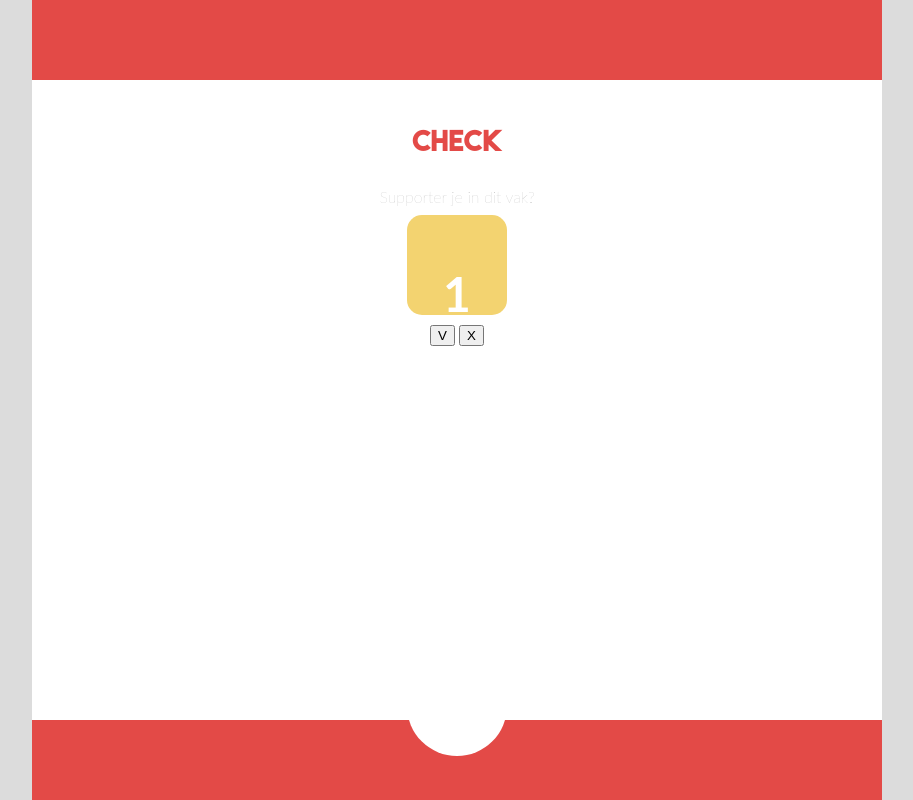
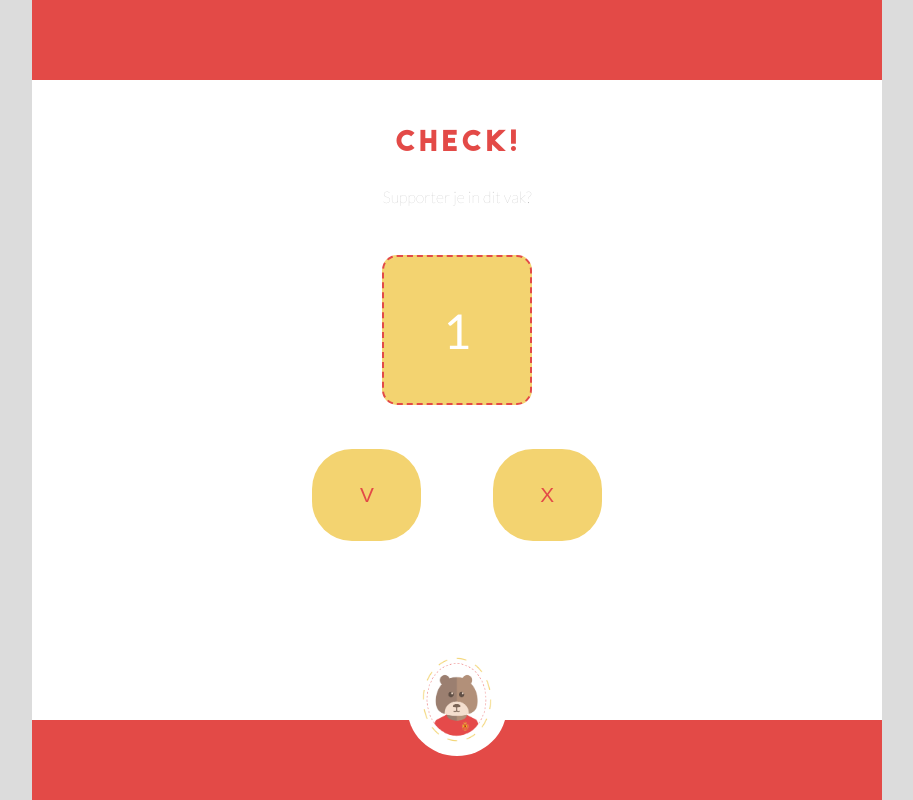
Before and after one commit to r0615219/superfan, a PHP site: page /hier.php in a window 1280 px wide. Shown: the whole page, without its empty margins (183-1096 px from the left). Run offline with PHP 8.4, Linux system fonts and the light colour scheme; the visitor is signed in with stand-in values (Sample User, id 1).

Commit message:
Added CSS to check if user is in correct place

```diff
--- a/classes/Db.class.php
+++ b/classes/Db.class.php
@@ -8,7 +8,7 @@ abstract class Db
         if (isset(self::$conn)) {
             return self::$conn;
         } else {
-            self::$conn = new PDO('mysql:host=localhost; dbname=superfan', 'root', '');
+            self::$conn = new PDO('mysql:host=localhost; dbname=superfan', 'root', 'root');
             return self::$conn;
         }
     }
--- a/css/style.css
+++ b/css/style.css
@@ -103,20 +104,39 @@ body{
 
 .btn-square{
     display: block;
-    width: 100px;
-    height: 100px;
+    width: 150px;
+    height: 150px;
     background-color: #F3D370;
     margin:10px auto;
+    border: 2px dashed #E34A47;
     border-radius: 15px;
     box-sizing: border-box;
-    padding-top: 25px;
+    margin-top: 50px;
+    padding-top: 20px;
     text-align: center;
 }
 
 .btn-square p{
     color: white;
     font-size: 3em;
-    font-weight: bold;
+    font-weight: 500;
+
+}
+
+#btn-ja, #btn-nee {
+
+    background-color: #F3D370 ;
+    color: #E34A47;
+    font-size: 1.3em;
+    font-weight: 500;
+    padding-left: 7%;
+    padding-right: 7%;
+    padding-top: 5%;
+    padding-bottom: 5%;
+    margin: 5%;
+    border-radius: 40px;
+    border: none;
+
 }
 
 .modal-header, .modal-footer{
--- a/hier.php
+++ b/hier.php
@@ -30,8 +30,12 @@
     <meta name="viewport"
           content="width=device-width, user-scalable=no, initial-scale=1.0, maximum-scale=1.0, minimum-scale=1.0">
     <meta http-equiv="X-UA-Compatible" content="ie=edge">
+
     <link rel="stylesheet" href="css/reset.css">
     <link rel="stylesheet" href="css/style.css">
+
+    <link href="https://fonts.googleapis.com/css?family=Lato:100,300,400,700" rel="stylesheet">
+
     <title>Superfan</title>
 </head>
 <body>
@@ -42,7 +46,7 @@
 
     <div class="content">
 
-        <h1>Check</h1>
+        <h1>C h e c k !</h1>
 
         <p>Supporter je in dit vak?</p>
 
@@ -60,7 +64,7 @@
     </div>
 
     <div class="red-banner">
-        <div class="logo"></div>
+        <div class="logo"><img src="img/LogoSuperfan-01.png" alt="logo"></div>
     </div>
 </div>
 
```
Also changed, not shown: other parts of css/style.css (+28 -5 lines), index.php (+1 -11 lines).
